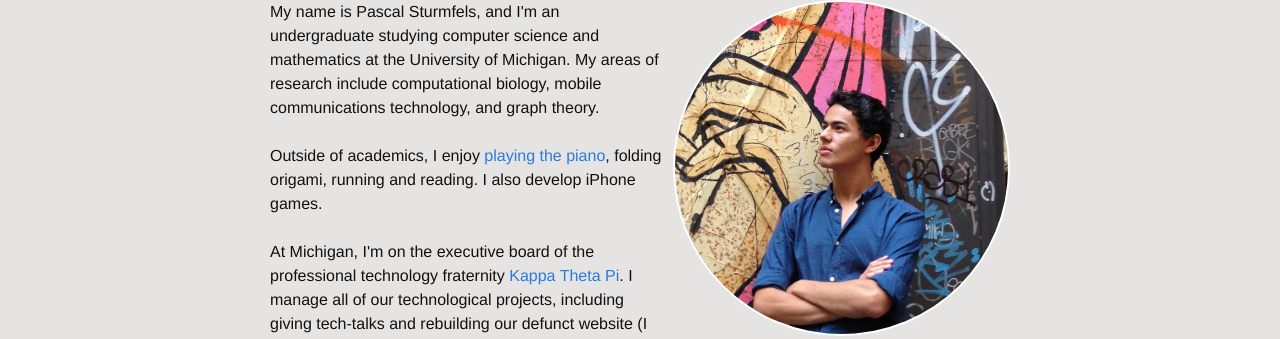
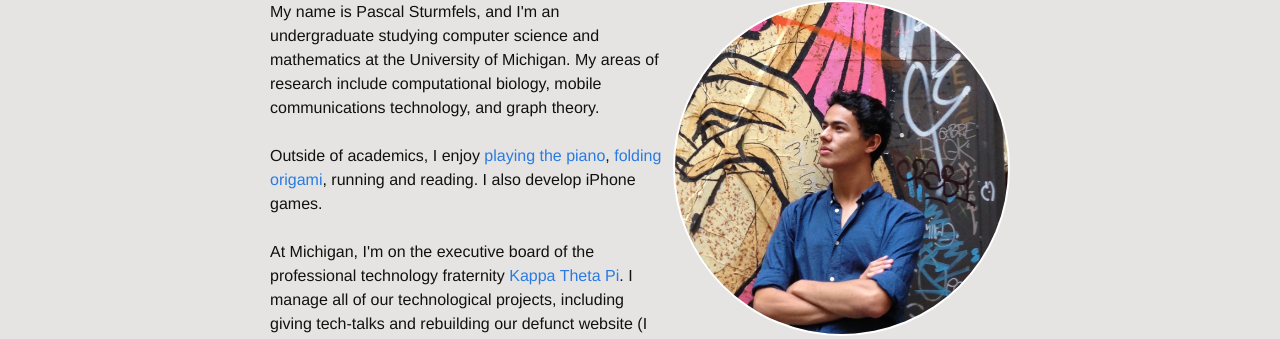
Before and after one commit to mohammadusamasaleem/mohammadusamasaleem, a Jekyll site: the page built from about/index.html, in a window 1280 px wide. Shown: the part 176-515 px from the top of the page. Built offline with Jekyll 4.4.1, drawn with Linux system fonts in a browser that asks for light colours; part of the change alters nothing that is shown.

```diff
--- a/about/index.html
+++ b/about/index.html
@@ -21,7 +21,8 @@ permalink: /about/
     <br /> <br />
 
     Outside of academics, I enjoy <a href="https://youtu.be/w8CNzMP0JH8" target="_blank">playing the piano</a>,
-    folding origami, running and reading. I also develop iPhone games.
+    <a href="https://www.facebook.com/media/set/?set=a.10204558778809020.1073741830.1820191280&type=1&l=a3a90c2530">
+    folding origami</a>, running and reading. I also develop iPhone games.
 
     <br /> <br />
     At Michigan, I'm on the executive board of the professional technology fraternity
```
